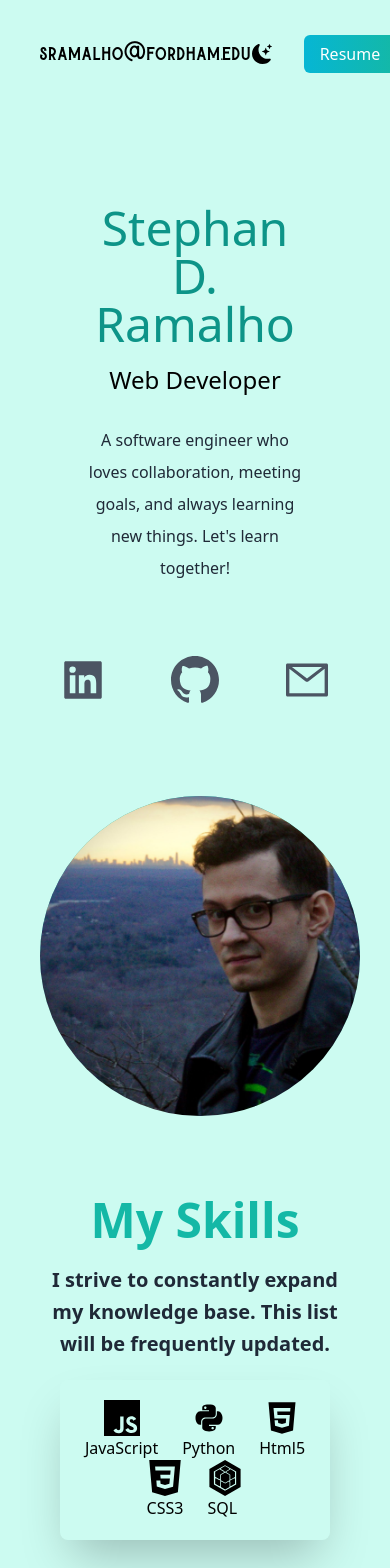
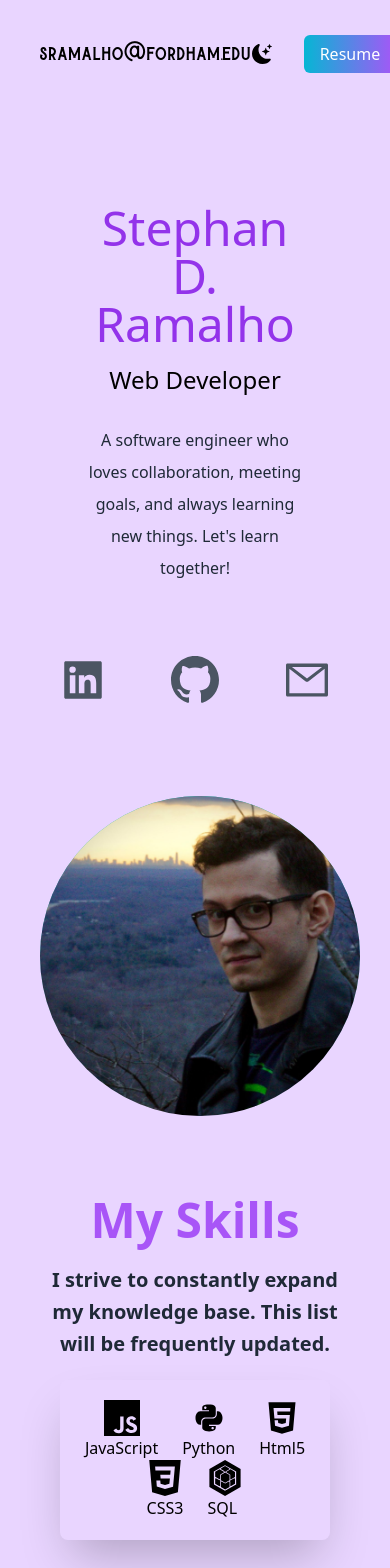
Before and after one commit to sramalho94/portfolio_2023, a Next.js app: page / in a window 390 px wide. Shown: the top 1568 px of the page. Built offline with nearby package versions, Linux system fonts and the light colour scheme.

Commit message:
changed color scheme to purple

```diff
--- a/pages/index.js
+++ b/pages/index.js
@@ -38,7 +38,7 @@ export default function Home() {
         <meta name="viewport" content="width=device-width, initial-scale=1" />
         <link rel="icon" href="/logo.png" />
       </Head>
-      <main className="bg-teal-100 px-10 md:px-20 lg:px-40 dark:bg-gray-900">
+      <main className="bg-purple-200 px-10 md:px-20 lg:px-40 dark:bg-gray-900">
         <section className="mb-20">
           <nav className="py-10 mb-12 flex justify-between">
             <h1 className="text-xl font-burtons dark:text-white">
@@ -53,7 +53,7 @@ export default function Home() {
               </li>
               <li>
                 <a
-                  className="bg-gradient-to-r from-cyan-500 to-teal-500 text-white px-4 py-2 rounded-md ml-8"
+                  className="bg-gradient-to-r from-cyan-500 to-purple-500 text-white px-4 py-2 rounded-md ml-8"
                   href="https://docs.google.com/document/d/142lWER44BbPiJk_PRyqOpccsorRWrZdhqd8rtPCMcNE/export?format=pdf"
                 >
                   Resume
@@ -62,7 +62,7 @@ export default function Home() {
             </ul>
           </nav>
           <div className="text-center p-10">
-            <h2 className="text-5xl py-2 text-teal-600 font-medium md:text-6xl">
+            <h2 className="text-5xl py-2 text-purple-600 font-medium md:text-6xl">
               Stephan D. Ramalho
             </h2>
             <h3 className="text-2xl py-2 md:text-3xl dark:text-white">
@@ -90,7 +90,9 @@ export default function Home() {
         </section>
         <section>
           <div className="text-center">
-            <span className="text-teal-500 text-5xl font-bold">My Skills</span>
+            <span className="text-purple-500 text-5xl font-bold">
+              My Skills
+            </span>
 
             <p className="text-xl font-bold py-5 leading-8 text-gray-800 dark:text-white">
               I strive to constantly expand my knowledge base. This list will be
@@ -137,7 +139,7 @@ export default function Home() {
                 Creating elegant designs suited for your website and business
                 needs.
               </p>
-              <h4 className="py-4 font-bold text-xl text-teal-600">
+              <h4 className="py-4 font-bold text-xl text-purple-600">
                 Front-End Development Skills
               </h4>
               <ul className="flex flex-row justify-center dark:text-white">
@@ -175,7 +177,7 @@ export default function Home() {
                 creating complex associations between entities that allow you to
                 easily access your business' data.
               </p>
-              <h4 className="py-4 font-bold text-xl text-teal-600">
+              <h4 className="py-4 font-bold text-xl text-purple-600">
                 Back-end Development Skills
               </h4>
               <ul className="grid grid-cols-2 md:flex md:flex-row justify-center dark:text-white ">
@@ -205,7 +207,7 @@ export default function Home() {
         </section>
         <section>
           <div>
-            <h3 className="text-5xl font-bold py-1 dark:text-white text-center m-auto">
+            <h3 className="text-5xl font-bold py-1 dark:text-white text-center m-auto text-purple-500">
               Portfolio
             </h3>
             <p className="py-2 text-center dark:text-white">
@@ -231,7 +233,7 @@ export default function Home() {
                 AI. When either the player or the AI runs out of ships, the game
                 is over.
               </p>
-              <div className="flex flex-row py-2 justify-center text-teal-600 dark:text-white">
+              <div className="flex flex-row py-2 justify-center text-purple-600 dark:text-white">
                 <a
                   href="https://admiralstephanbattleship.surge.sh/"
                   className="mr-5 font-bold text-xl"
@@ -264,7 +266,7 @@ export default function Home() {
                 user also has the capability to add and delete attractions as
                 well.
               </p>
-              <div className="flex flex-row py-2 justify-center text-teal-600 dark:text-white">
+              <div className="flex flex-row py-2 justify-center text-purple-600 dark:text-white">
                 <a
                   href="https://corney-island2022.herokuapp.com/"
                   className="mr-5 font-bold text-xl"
@@ -300,7 +302,7 @@ export default function Home() {
                 create new social circles, that will improve you work and love
                 life.
               </p>
-              <div className="flex flex-row py-2 justify-center text-teal-600 dark:text-white">
+              <div className="flex flex-row py-2 justify-center text-purple-600 dark:text-white">
                 <a
                   href="https://starz-app.herokuapp.com/"
                   className="mr-5 font-bold text-xl"
@@ -333,7 +335,7 @@ export default function Home() {
                 see their pokemon team. Suggestions are given on how to beat
                 each pokemon based on that Pokemon's type.
               </p>
-              <div className="flex flex-row py-2 justify-center text-teal-600 dark:text-white">
+              <div className="flex flex-row py-2 justify-center text-purple-600 dark:text-white">
                 <a
                   href="https://pokepro-frontend.herokuapp.com/"
                   className="mr-5 font-bold text-xl"
@@ -353,7 +355,7 @@ export default function Home() {
       </main>
       <footer className="flex flex-row justify-center bg-transparent bg-emerald-200 w-screen ">
         <ul className="flex flex-row text-center justify-center ">
-          <li className="flex flex-row align-middle justify-center">
+          <li className="flex flex-row align-middle justify-center text-purple-600">
             <GoMarkGithub className="font-bold my-auto" />
             <a href="https://github.com/sramalho94" className="font-bold">
               Github Repo
```
